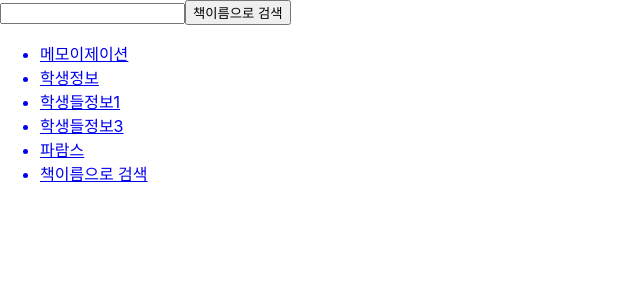
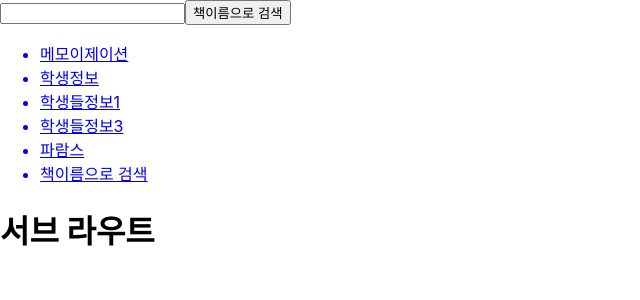
Before and after one commit to elikese/student_table_test, a React (Create React App) app: page /sub in a window 1280 px wide. Shown: the top 300 px of the page, without its empty margins (0-640 px from the left). Built offline with nearby package versions, Linux system fonts and the light colour scheme.

Commit message:
subRouting

```diff
--- a/src/App.js
+++ b/src/App.js
@@ -8,6 +8,7 @@ import Params from './pages/Params';
 import { useState } from 'react';
 import SearchPage from './pages/SearchPage';
 import ProductPage from './pages/ProductPage';
+import SubRoute from './pages/SubRoute';
 
 function App() {
   const [value, setValue] = useState("");
@@ -36,6 +37,7 @@ function App() {
         <Route path='/p' element={<Params />} />
         <Route path='/books' element={<SearchPage />} />
         <Route path='/product/:productId' element={<ProductPage />} />
+        <Route path='/sub/*' element={<SubRoute />} />
       </Routes>
     </>
   );
--- /dev/null
+++ b/src/pages/SubRoute.jsx
@@ -0,0 +1,17 @@
+import React from 'react';
+import { Route, Routes } from 'react-router-dom';
+
+function SubRoute() {
+  return (
+    <>
+      <h1>서브 라우트</h1>
+      <Routes>
+        <Route path='/test1/:num' element={<h1>Test1</h1>} />
+        <Route path='/test2/:num' element={<h1>Test2</h1>} />
+        <Route path='/test3/:num' element={<h1>Test3</h1>} />
+      </Routes>
+    </>
+  )
+}
+
+export default SubRoute;
```
